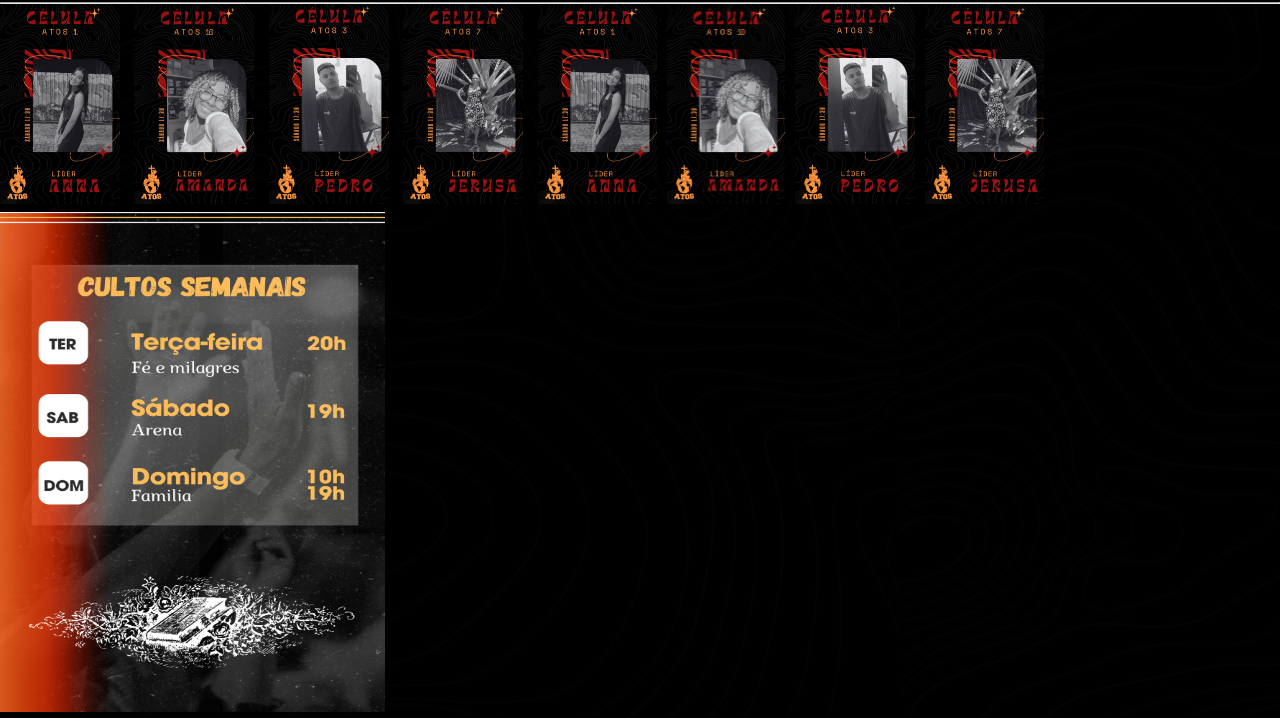
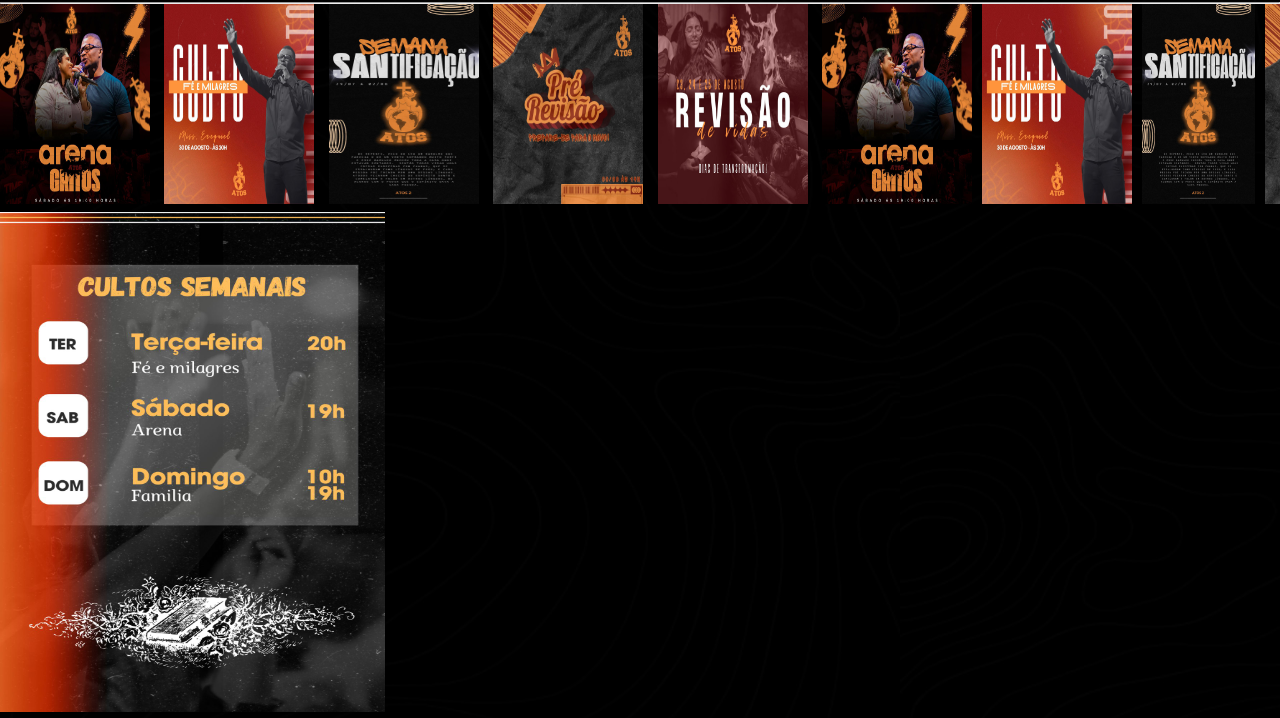
Before and after one commit to Joseniltonvv/Projeto-igreja, a plain HTML site: page index.html in a window 1280 px wide. Shown: the part 172-890 px from the top of the page. Drawn offline with Linux system fonts and the light colour scheme.

Commit message:
versao2.0

```diff
--- a/index.html
+++ b/index.html
@@ -14,7 +14,7 @@
     -webkit-overflow-scrolling: touch; /* Adiciona suporte a scroll suave em dispositivos iOS */
   }
   .image-gallery img {
-    max-width: 120px; /* Garante que as imagens se ajustem ao tamanho do container */
+    max-width: 150px; /* Garante que as imagens se ajustem ao tamanho do container */
     height: 200px;
     display: inline-block; /* Permite que as imagens fiquem lado a lado */
     margin-right: 10px; /* Espaçamento entre as imagens (opcional) */
@@ -77,10 +77,11 @@
 
         <div class="image-gallery" id="image-gallery">
             <!-- Aqui serão adicionadas as imagens dinamicamente via JavaScript -->
-            <img src="imagem/1.jpeg" width= "300" height="500" alt="Imagem 1">
-            <img src="imagem/10.jpeg" width= "300" height="500" alt="Imagem 2">
-            <img src="imagem/3.jpeg" width= "300" height="500" alt="Imagem 3">
-            <img src="imagem/7.jpeg" width= "300" height="500" alt="Imagem 3">
+            <img src="imagem/ag.jpeg" width= "300" height="500" alt="Imagem 1">
+            <img src="imagem/c.jpeg" width= "300" height="500" alt="Imagem 2">
+            <img src="imagem/s.jpeg" width= "300" height="500" alt="Imagem 3">
+            <img src="imagem/pr.jpeg" width= "300" height="500" alt="Imagem 3">
+            <img src="imagem/rv.jpeg" width= "300" height="500" alt="Imagem 3">
 
             <!-- Adicione quantas imagens você precisar -->
           </div>
--- a/script.js
+++ b/script.js
@@ -1,9 +1,10 @@
 // Lista de URLs das imagens (substitua com suas próprias imagens)
 const images = [
-    'imagem/1.jpeg',
-    'imagem/10.jpeg',
-    'imagem/3.jpeg',
-    'imagem/7.jpeg',
+    'imagem/ag.jpeg',
+    'imagem/c.jpeg',
+    'imagem/s.jpeg',
+    'imagem/pr.jpeg',
+    'imagem/rv.jpeg',
 
   ];
 
```
Also changed, not shown: imagem/ag.jpeg (added), imagem/c.jpeg (added), imagem/pr.jpeg (added), imagem/rv.jpeg (added), imagem/s.jpeg (added).
